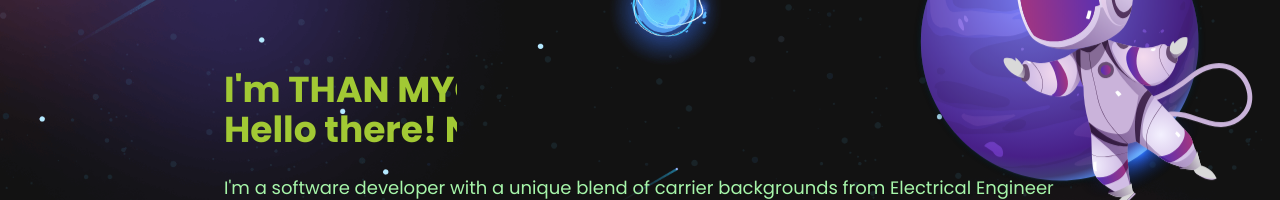
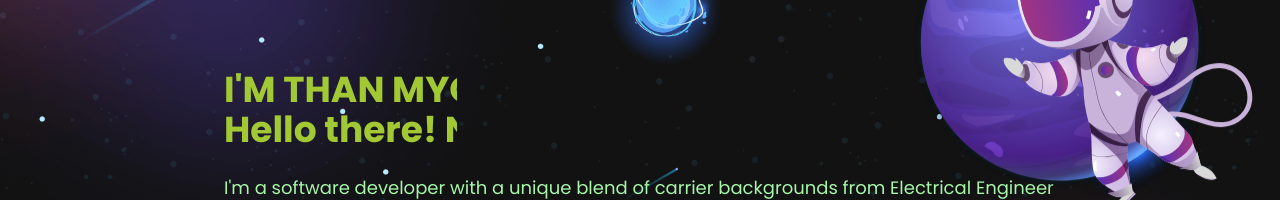
Before and after one commit to YoutLone/My-Portfolio, a React (Create React App) app: page / in a window 1280 px wide. Shown: the part 210-410 px from the top of the page. Built offline with nearby package versions, Linux system fonts and the light colour scheme.

Commit message:
Update of welcome component

```diff
--- a/src/components/Welcome.jsx
+++ b/src/components/Welcome.jsx
@@ -30,7 +30,7 @@ const Welcome = () => (
   >
     <Title className="text-xl sm:text-4xl text-left w-full font-bold leading-relaxed">
       <TypingAnimation>
-        I&apos;m THAN MYO HTET 👋
+        I&apos;M THAN MYO HTET 👋
         <br />
         Hello there! Nice to meet you 🤝
       </TypingAnimation>
```
